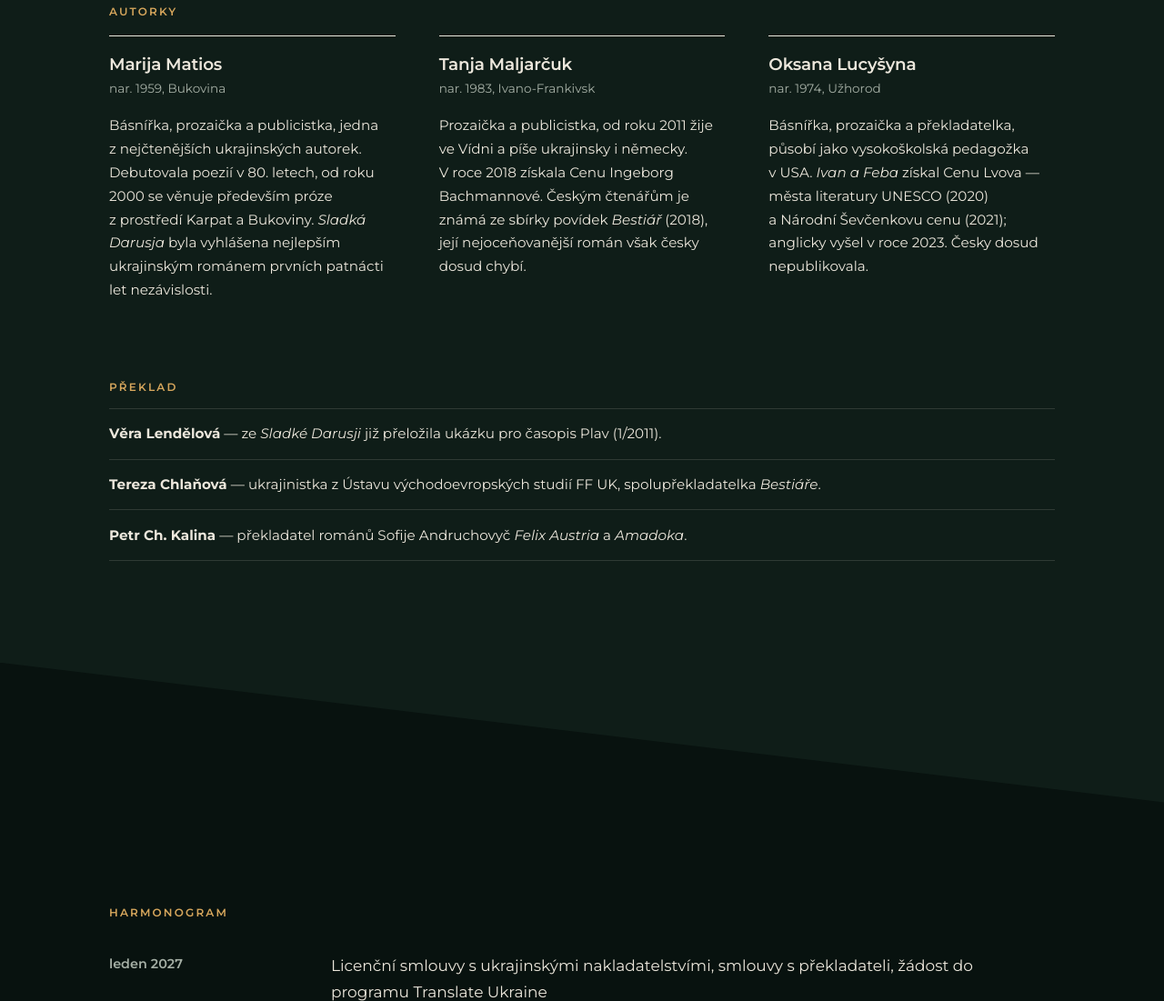
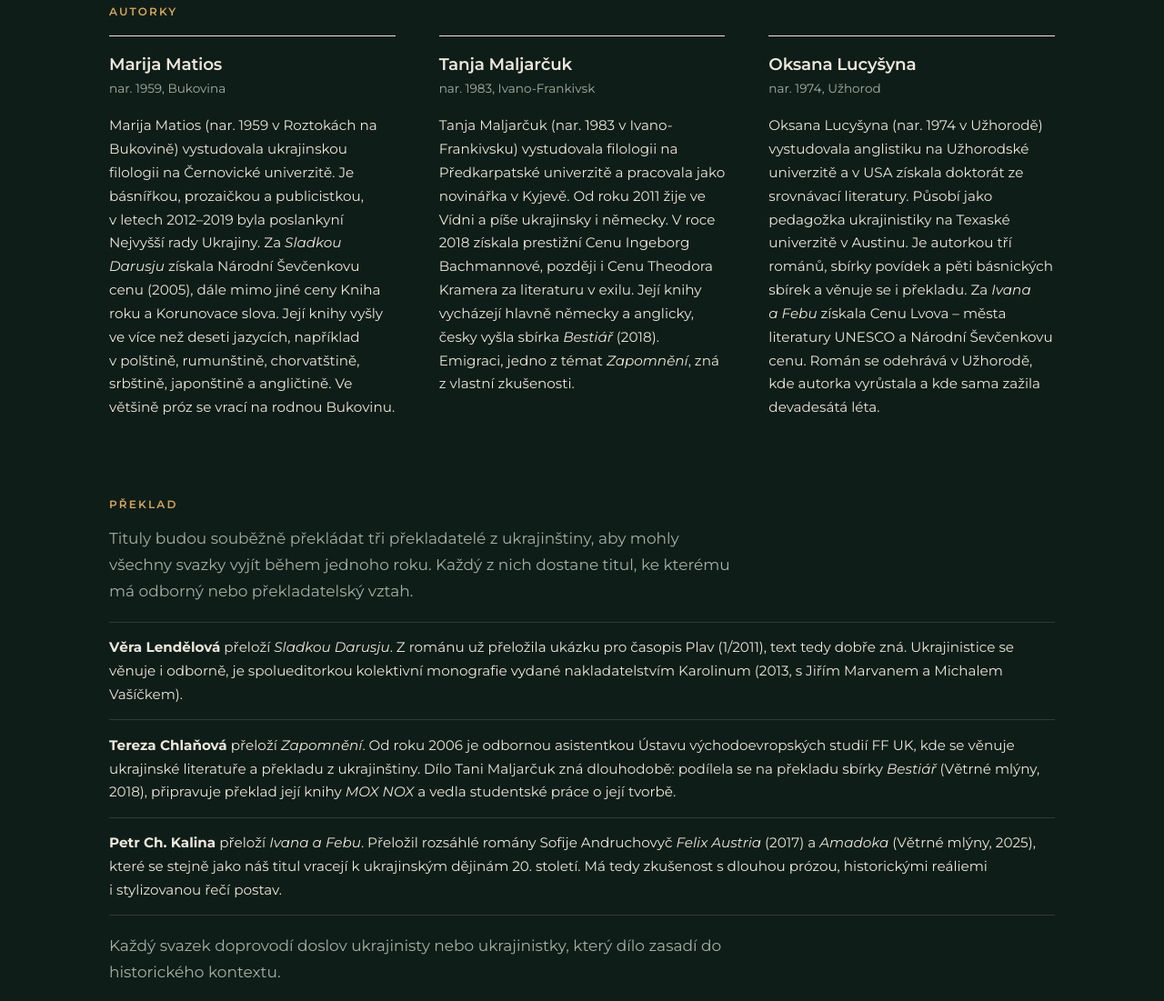
Before and after one commit to bb-stef/kisk-edice, a plain HTML site: page index.html in a window 1280 px wide. Shown: the part 3619-4720 px from the top of the page at 91% size. Drawn offline with Linux system fonts and the light colour scheme.

Commit message:
Rewrite author and translator profiles per course guidelines
Co-Authored-By: Claude Opus 5.5 <noreply@anthropic.com>

```diff
--- a/index.html
+++ b/index.html
@@ -10,7 +10,7 @@
   <link rel="preconnect" href="https://fonts.googleapis.com">
   <link rel="preconnect" href="https://fonts.gstatic.com" crossorigin>
   <link href="https://fonts.googleapis.com/css2?family=Montserrat:ital,wght@0,300;0,400;0,500;0,600;0,700;1,400&display=swap" rel="stylesheet">
-  <link rel="stylesheet" href="style.css?v=7">
+  <link rel="stylesheet" href="style.css?v=8">
 </head>
 <body>
 <svg width="0" height="0" style="position:absolute" aria-hidden="true" focusable="false">
@@ -171,27 +171,29 @@
         <article class="person">
           <h3>Marija Matios</h3>
           <p class="person-meta">nar. 1959, Bukovina</p>
-          <p>Básnířka, prozaička a&nbsp;publicistka, jedna z&nbsp;nejčtenějších ukrajinských autorek. Debutovala poezií v&nbsp;80.&nbsp;letech, od roku 2000 se věnuje především próze z&nbsp;prostředí Karpat a&nbsp;Bukoviny. <em>Sladká Darusja</em> byla vyhlášena nejlepším ukrajinským románem prvních patnácti let nezávislosti.</p>
+          <p>Marija Matios (nar. 1959 v&nbsp;Roztokách na Bukovině) vystudovala ukrajinskou filologii na Černovické univerzitě. Je básnířkou, prozaičkou a&nbsp;publicistkou, v&nbsp;letech 2012–2019 byla poslankyní Nejvyšší rady Ukrajiny. Za <em>Sladkou Darusju</em> získala Národní Ševčenkovu cenu (2005), dále mimo jiné ceny Kniha roku a&nbsp;Korunovace slova. Její knihy vyšly ve více než deseti jazycích, například v&nbsp;polštině, rumunštině, chorvatštině, srbštině, japonštině a&nbsp;angličtině. Ve většině próz se vrací na rodnou Bukovinu.</p>
         </article>
         <article class="person">
           <h3>Tanja Maljarčuk</h3>
           <p class="person-meta">nar. 1983, Ivano-Frankivsk</p>
-          <p>Prozaička a&nbsp;publicistka, od roku 2011 žije ve Vídni a&nbsp;píše ukrajinsky i&nbsp;německy. V&nbsp;roce 2018 získala Cenu Ingeborg Bachmannové. Českým čtenářům je známá ze sbírky povídek <em>Bestiář</em> (2018), její nejoceňovanější román však česky dosud chybí.</p>
+          <p>Tanja Maljarčuk (nar. 1983 v&nbsp;Ivano-Frankivsku) vystudovala filologii na Předkarpatské univerzitě a&nbsp;pracovala jako novinářka v&nbsp;Kyjevě. Od roku 2011 žije ve Vídni a&nbsp;píše ukrajinsky i&nbsp;německy. V&nbsp;roce 2018 získala prestižní Cenu Ingeborg Bachmannové, později i&nbsp;Cenu Theodora Kramera za literaturu v&nbsp;exilu. Její knihy vycházejí hlavně německy a&nbsp;anglicky, česky vyšla sbírka <em>Bestiář</em> (2018). Emigraci, jedno z&nbsp;témat <em>Zapomnění</em>, zná z&nbsp;vlastní zkušenosti.</p>
         </article>
         <article class="person">
           <h3>Oksana Lucyšyna</h3>
           <p class="person-meta">nar. 1974, Užhorod</p>
-          <p>Básnířka, prozaička a&nbsp;překladatelka, působí jako vysokoškolská pedagožka v&nbsp;USA. <em>Ivan a&nbsp;Feba</em> získal Cenu Lvova&nbsp;— města literatury UNESCO (2020) a&nbsp;Národní Ševčenkovu cenu (2021); anglicky vyšel v&nbsp;roce 2023. Česky dosud nepublikovala.</p>
+          <p>Oksana Lucyšyna (nar. 1974 v&nbsp;Užhorodě) vystudovala anglistiku na Užhorodské univerzitě a&nbsp;v&nbsp;USA získala doktorát ze srovnávací literatury. Působí jako pedagožka ukrajinistiky na Texaské univerzitě v&nbsp;Austinu. Je autorkou tří románů, sbírky povídek a&nbsp;pěti básnických sbírek a&nbsp;věnuje se i&nbsp;překladu. Za <em>Ivana a&nbsp;Febu</em> získala Cenu Lvova&nbsp;– města literatury UNESCO a&nbsp;Národní Ševčenkovu cenu. Román se odehrává v&nbsp;Užhorodě, kde autorka vyrůstala a&nbsp;kde sama zažila devadesátá léta.</p>
         </article>
       </div>
 
       <div class="translators">
         <h3 class="small-heading">Překlad</h3>
+        <p class="translators-intro">Tituly budou souběžně překládat tři překladatelé z&nbsp;ukrajinštiny, aby mohly všechny svazky vyjít během jednoho roku. Každý z&nbsp;nich dostane titul, ke kterému má odborný nebo překladatelský vztah.</p>
         <ul class="translator-list">
-          <li><strong>Věra Lendělová</strong> — ze <em>Sladké Darusji</em> již přeložila ukázku pro časopis Plav (1/2011).</li>
-          <li><strong>Tereza Chlaňová</strong> — ukrajinistka z&nbsp;Ústavu východoevropských studií FF UK, spolupřekladatelka <em>Bestiáře</em>.</li>
-          <li><strong>Petr Ch. Kalina</strong> — překladatel románů Sofije Andruchovyč <em>Felix Austria</em> a&nbsp;<em>Amadoka</em>.</li>
+          <li><strong>Věra Lendělová</strong> přeloží <em>Sladkou Darusju</em>. Z&nbsp;románu už přeložila ukázku pro časopis Plav (1/2011), text tedy dobře zná. Ukrajinistice se věnuje i&nbsp;odborně, je spolueditorkou kolektivní monografie vydané nakladatelstvím Karolinum (2013, s&nbsp;Jiřím Marvanem a&nbsp;Michalem Vašíčkem).</li>
+          <li><strong>Tereza Chlaňová</strong> přeloží <em>Zapomnění</em>. Od roku 2006 je odbornou asistentkou Ústavu východoevropských studií FF UK, kde se věnuje ukrajinské literatuře a&nbsp;překladu z&nbsp;ukrajinštiny. Dílo Tani Maljarčuk zná dlouhodobě: podílela se na překladu sbírky <em>Bestiář</em> (Větrné mlýny, 2018), připravuje překlad její knihy <em>MOX NOX</em> a&nbsp;vedla studentské práce o&nbsp;její tvorbě.</li>
+          <li><strong>Petr Ch. Kalina</strong> přeloží <em>Ivana a&nbsp;Febu</em>. Přeložil rozsáhlé romány Sofije Andruchovyč <em>Felix Austria</em> (2017) a&nbsp;<em>Amadoka</em> (Větrné mlýny, 2025), které se stejně jako náš titul vracejí k&nbsp;ukrajinským dějinám 20.&nbsp;století. Má tedy zkušenost s&nbsp;dlouhou prózou, historickými reáliemi i&nbsp;stylizovanou řečí postav.</li>
         </ul>
+        <p class="translators-intro">Každý svazek doprovodí doslov ukrajinisty nebo ukrajinistky, který dílo zasadí do historického kontextu.</p>
       </div>
     </div>
   </section>
--- a/style.css
+++ b/style.css
@@ -271,6 +271,8 @@ p { margin: 0 0 1em; }
   color: var(--accent);
   margin-bottom: 1rem;
 }
+.translators-intro { margin: 0 0 1.2rem; max-width: 62ch; color: var(--ink-soft); }
+.translator-list + .translators-intro { margin: 1.2rem 0 0; }
 .translator-list { list-style: none; padding: 0; margin: 0; }
 .translator-list li { padding: 0.9rem 0; border-bottom: 1px solid var(--line); font-size: 0.95rem; }
 .translator-list li:first-child { border-top: 1px solid var(--line); }
```
